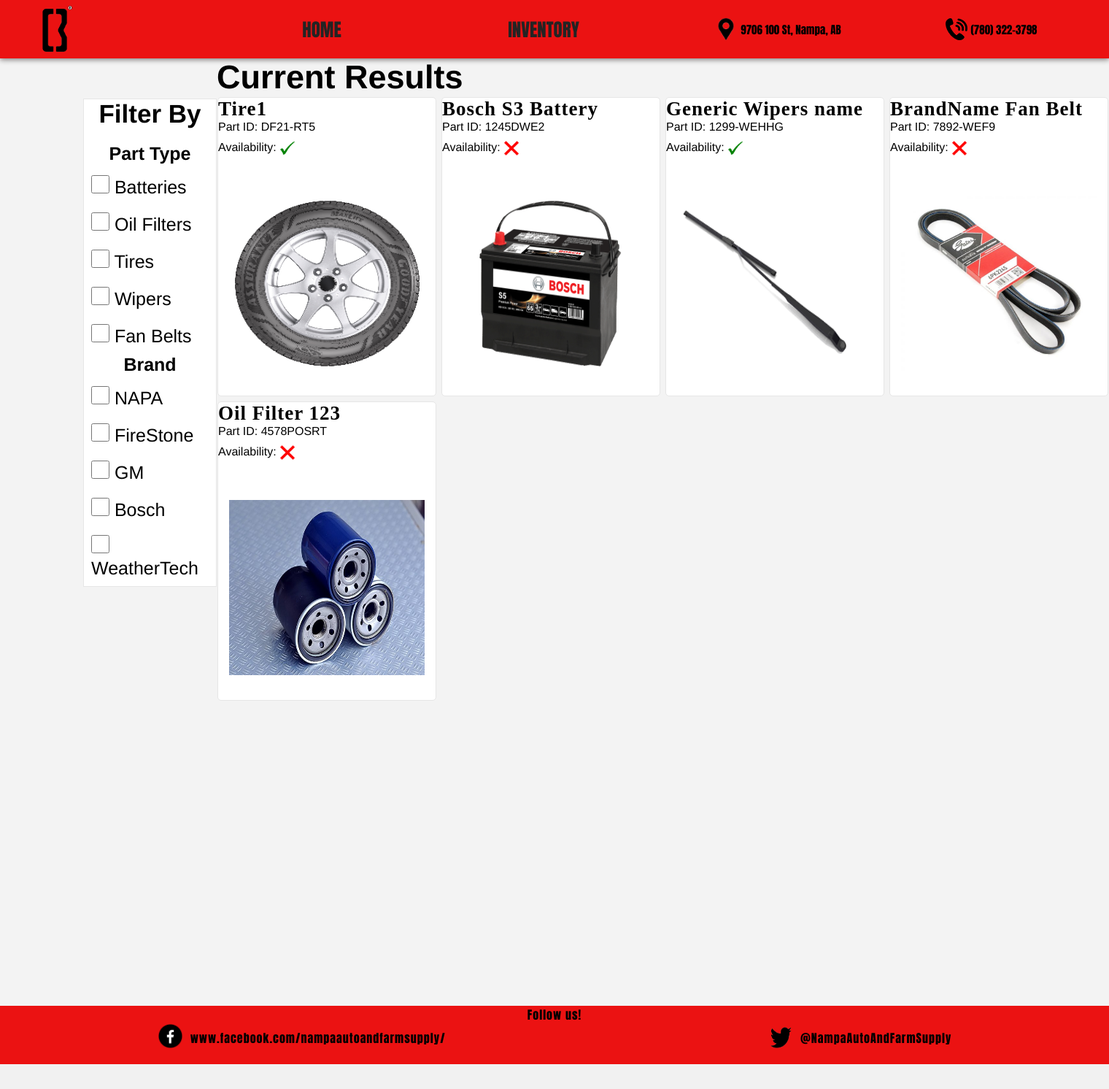
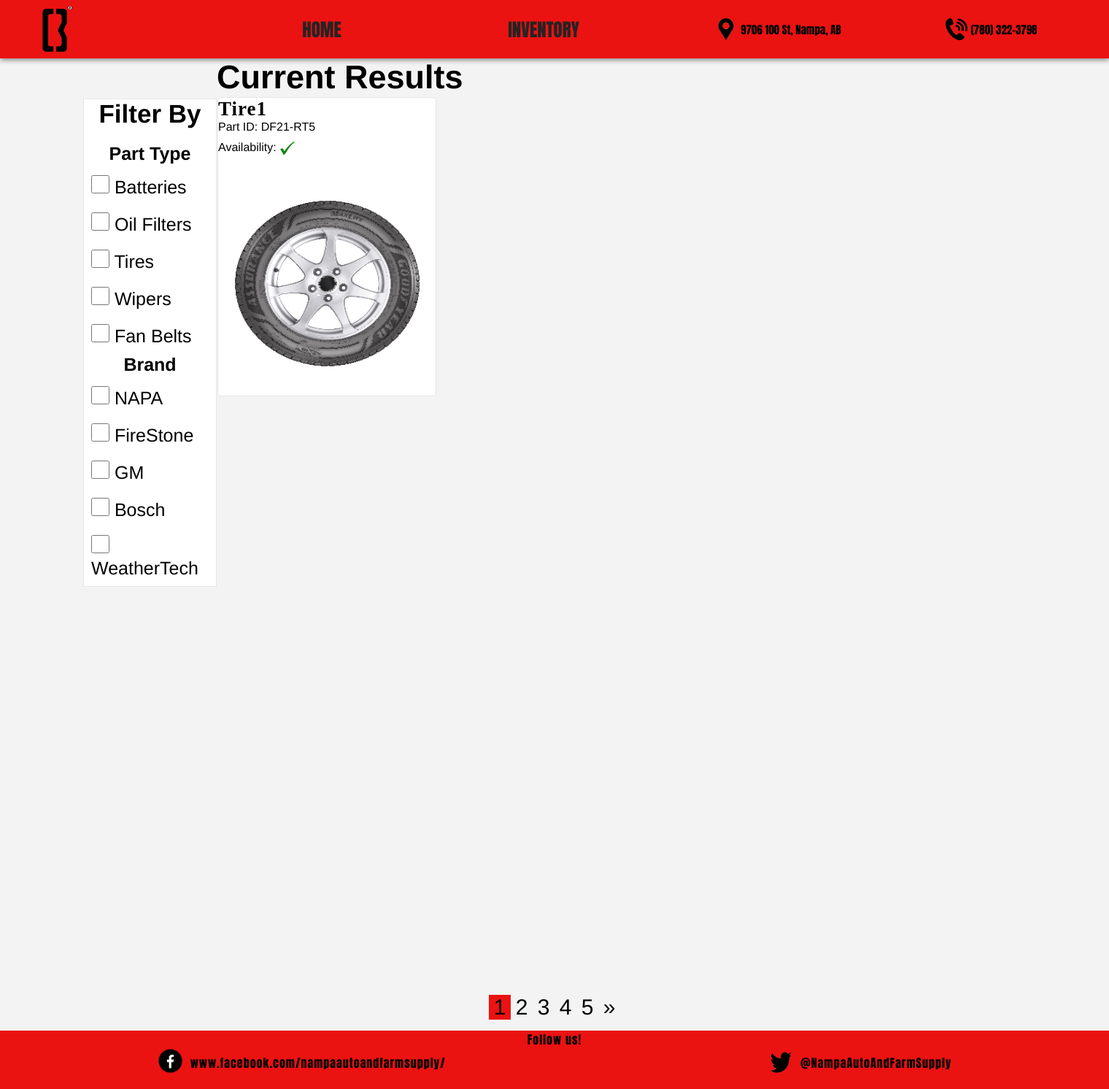
Before and after one commit to Matsonj30/BtoBWebsite, a Django app: page /home/parts in a window 1520 px wide. Shown: the whole page at 73% size. Before the commit the page ends 1458 px from the top, so only its background shows below. Run offline with Django 4.2, Linux system fonts and the light colour scheme; data comes from the database, SQL or seed files in the repository; parts of the project's set-up code (start-up, migrations or seed data) failed here and were passed over.

Commit message:
paginator for general inventory with styling, need to do same with filtered objects

```diff
--- a/BtoBSite/store/static/scripts/part-details.js
+++ b/BtoBSite/store/static/scripts/part-details.js
@@ -18,15 +18,36 @@
 }
 /* Adds an event lsitener to each filter checkbox, will then redirect to proper django
 query that filters by the content checked off */
+
+/*This definitely could have been done with a href ?= in the html file like we did with the page numbers below */
+
 function initiateFilters(){
     filterBoxes = document.getElementsByClassName("filterContent")
-    url = window.location.href
+
     for(i=0; i<filterBoxes.length; i+=1){
         filterBoxes[i].addEventListener('click', function(){
             window.location = ("http://localhost:8000/home/parts/" + this.textContent.trim())
         })
     }//for
+
+    pageNumbers()
 }
 
+function pageNumbers(){
+    url = window.location.href
+    pageNumber = url.slice(-1);
+    pageNumber = parseInt(pageNumber) - 1
+    console.log(pageNumber)
+
+    numbers = document.getElementsByClassName("numbers")
+    if(pageNumber > 0){ /*!= NaN does not work for some reason */
+        console.log(numbers)
+        numbers[pageNumber].style.backgroundColor ="rgb(235, 18, 18)"
+    }//if
+    else{
+        numbers[0].style.backgroundColor ="rgb(235, 18, 18)" /*Ensures that the #1 page number is highlighted even though a page number hasnt been formally selected */
+    }
+
+}
 
 initiate()
--- a/BtoBSite/store/static/styles/partsPage.css
+++ b/BtoBSite/store/static/styles/partsPage.css
@@ -103,3 +103,23 @@
     justify-self: center;
     margin-top: 55px;
 }
+
+.pagination{
+    display: flex;
+    flex-direction: row;
+    justify-content: center;
+    transform: translatey(-15px);
+}
+.pagination a{
+    color: black;
+    text-decoration: none;
+    font-size: 30px;
+    font-family: var(--thinFont);
+    display: block;
+    width: 30px;
+    text-align: center;
+}
+
+.pagination a:hover{
+    background-color: rgb(165, 161, 161);
+}
--- a/BtoBSite/store/templates/partsPage.html
+++ b/BtoBSite/store/templates/partsPage.html
@@ -34,6 +34,27 @@
 </div>
    <!--  </div> -->
 
+
+
+<div class = pagination>
+    {% if parts.has_previous %}
+        <a href ="?page={{parts.previous_page_number}}">&laquo</a>
+    {% endif %}
+
+
+    {% for page in parts.paginator.page_range %}
+
+        <a href ="?page={{page}}" class="numbers">{{page}}</a>
+
+
+    {% endfor %}
+
+    {% if parts.has_next %}
+        <a href ="?page={{parts.next_page_number}}">&raquo</a>
+    {% endif %}
+</div>
+
+
 {% endblock %}
 {% block site_JS%}
     <script src="{% static 'scripts/part-details.js' %}"></script>
--- a/BtoBSite/store/views.py
+++ b/BtoBSite/store/views.py
@@ -3,6 +3,7 @@
 from django.shortcuts import render
 from django.http import HttpResponse
 from .models import Part, Category, Brand
+from django.core.paginator import Paginator
 # Create your views here.
 def homePage(request):
     return render(request, 'home.html',{
@@ -13,10 +14,15 @@
     categories = Category.objects.all()
     brands = Brand.objects.all()
 
+    paginator = Paginator(parts, 1)
+    page = request.GET.get('page')
+    parts = paginator.get_page(page)
+
     return render(request, 'partsPage.html',{
         'parts':parts,
         'categories':categories,
         'brands': brands,
+
     })
 
 def filteredParts(request, category_chosen):
```
